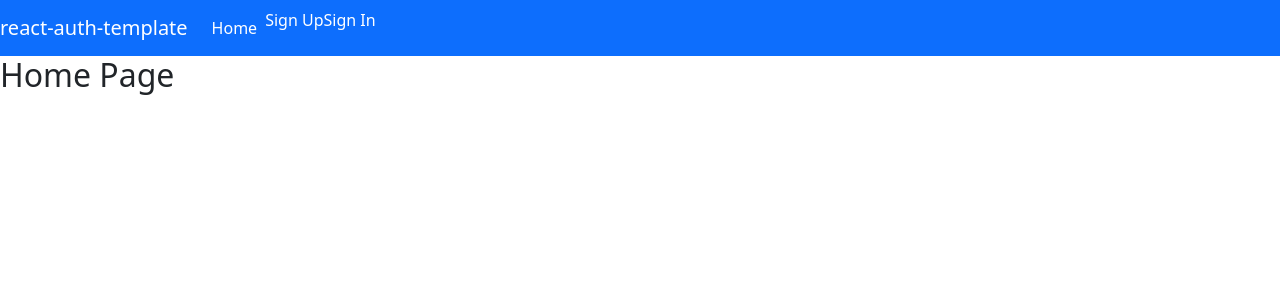
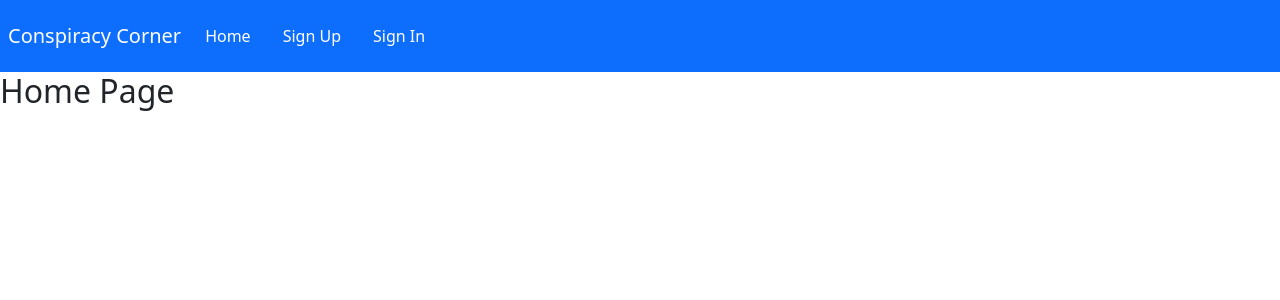
Before and after one commit to ariellepollock/conspiracyCornerClient, a React (Create React App) app: page / in a window 1280 px wide. Shown: the top 300 px of the page. Built offline with nearby package versions, Linux system fonts and the light colour scheme.

Commit message:
fix navbar alignment and add some styling

```diff
--- a/src/App.js
+++ b/src/App.js
@@ -20,6 +20,7 @@ const App = () => {
 
 	console.log('user in app', user)
 	console.log('message alerts', msgAlerts)
+
 	const clearUser = () => {
 		console.log('clear user ran')
 		setUser(null)
@@ -66,7 +67,8 @@ const App = () => {
 					element={
 						<RequireAuth user={user}>
 							<ChangePassword msgAlert={msgAlert} user={user} />
-              </RequireAuth>}
+						</RequireAuth>
+					}
 				/>
 			</Routes>
 			{msgAlerts.map((msgAlert) => (
--- a/src/components/shared/Header.js
+++ b/src/components/shared/Header.js
@@ -2,18 +2,30 @@ import React, { Fragment } from 'react'
 import Nav from 'react-bootstrap/Nav'
 import Navbar from 'react-bootstrap/Navbar'
 import { Link } from 'react-router-dom'
+
 const linkStyle = {
     color: 'white',
     textDecoration: 'none'
 }
+
 const authenticatedOptions = (
 	<>
-		<Nav.Item>
+		<Nav.Item className='m-2'>
+			<Link to='' style={linkStyle}>
+				Create a Conspiracy
+			</Link>
+		</Nav.Item>
+		<Nav.Item className='m-2'>
+			<Link to='' style={linkStyle}>
+				My Conspiracies
+			</Link>
+		</Nav.Item>
+		<Nav.Item className='m-2'>
 			<Link to='change-password' style={linkStyle}>
 				Change Password
 			</Link>
 		</Nav.Item>
-		<Nav.Item>
+		<Nav.Item className='m-2'>
 			<Link to='sign-out' style={linkStyle}>
 				Sign Out
 			</Link>
@@ -23,18 +35,18 @@ const authenticatedOptions = (
 
 const unauthenticatedOptions = (
 	<>
-        <Nav.Item>
-		    <Link to='sign-up' style={linkStyle}>Sign Up</Link>
-        </Nav.Item>
-        <Nav.Item>
-		    <Link to='sign-in' style={linkStyle}>Sign In</Link>
-        </Nav.Item>
+        <Nav.Link className='m-2'>
+			<Link to='sign-up' style={linkStyle}>Sign Up</Link>
+        </Nav.Link>
+        <Nav.Link className='m-2'>
+			<Link to='sign-in' style={linkStyle}>Sign In</Link>
+        </Nav.Link>
 	</>
 )
 
 const alwaysOptions = (
 	<>
-		<Nav.Link>
+		<Nav.Link className='m-2'>
 			<Link to='/' style={linkStyle}>
 				Home
 			</Link>
@@ -44,9 +56,9 @@ const alwaysOptions = (
 
 const Header = ({ user }) => (
 	<Navbar bg='primary' variant='dark' expand='md'>
-		<Navbar.Brand>
+		<Navbar.Brand className='m-2'>
             <Link to='/' style={linkStyle}>
-                react-auth-template
+                Conspiracy Corner
             </Link>
         </Navbar.Brand>
 		<Navbar.Toggle aria-controls='basic-navbar-nav' />
```
Also changed, not shown: 1 other file (tests, documents, lock files or other folders). Lines whose indentation alone changed are shown as unchanged.
